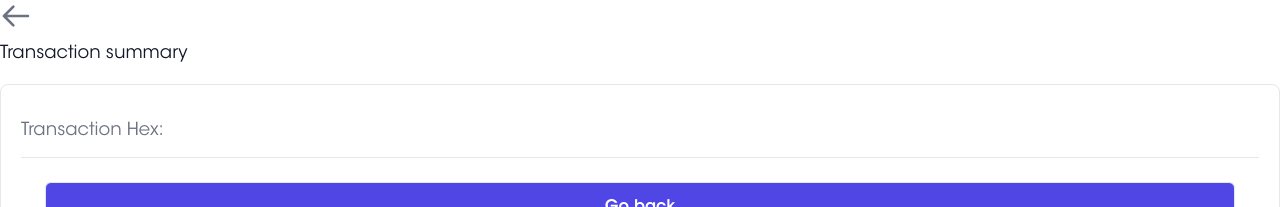
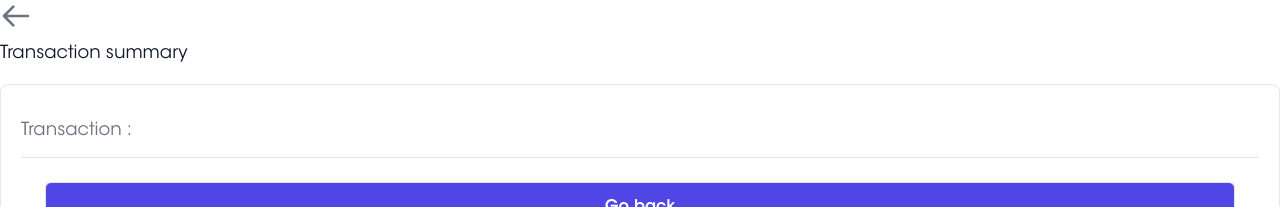
Before and after one commit to elraphty/BitcoinBankV2, a Next.js app in the folder client/: page /send/components/TransactionSummary in a window 1280 px wide. Shown: the top 207 px of the page. Built offline with nearby package versions, Linux system fonts and the light colour scheme.

Commit message:
fixed pay lightning error

```diff
--- a/client/pages/send/components/CreateTxForm.tsx
+++ b/client/pages/send/components/CreateTxForm.tsx
@@ -15,8 +15,8 @@ export type FormValues = {
 };
 
 const validationSchema = Yup.object().shape({
-    recipientAddress: Yup.string().required('This field is required!'),
-    amountToSend: Yup.string().required('This field is required!')
+    recipientAddress: Yup.string().when('invoice', {is: '', then: Yup.string().required('This field is required!')}),
+    amountToSend: Yup.string().when('invoice', {is: '', then: Yup.string().required('This field is required!')})
 });
 
 const CreateTxForm = ({ createTransaction, error }: Props) => {
@@ -136,7 +136,7 @@ const CreateTxForm = ({ createTransaction, error }: Props) => {
                                                     <div className="mt-1 rounded-md shadow-sm">
                                                         <textarea
                                                             rows={5}
-                                                            name="invoixce"
+                                                            name="invoice"
                                                             className="flex-1 block w-full rounded-md sm:text-s px-3 py-2 border-solid border-2 border-[#C8C8C9]"
                                                             placeholder="lightning invoice"
                                                             value={values.invoice}
--- a/client/pages/send/components/TransactionSummary.tsx
+++ b/client/pages/send/components/TransactionSummary.tsx
@@ -22,7 +22,7 @@ const TransactionSummary = ({ status, txId, setStep }: Props) => {
 
             <div className="mt-4 bg-white border border-gray-200 rounded-lg shadow-sm p-5">
                 {status === 'success' ? <TransactionSuccessAlert txid={txId} /> : null}
-                <h3 className="mt-3 mb-3 text-lg text-gray-500">Transaction Hex: {txId}</h3>
+                <h3 className="mt-3 mb-3 text-lg text-gray-500">Transaction : {txId}</h3>
                 <div className="border-t border-gray-200 py-6 px-4 sm:px-6">
                     <button
                         type="submit"
```
